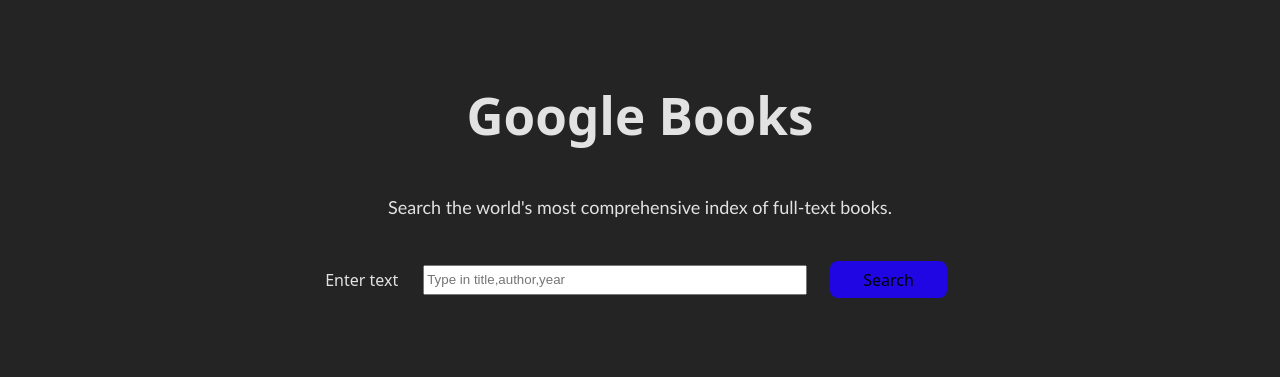
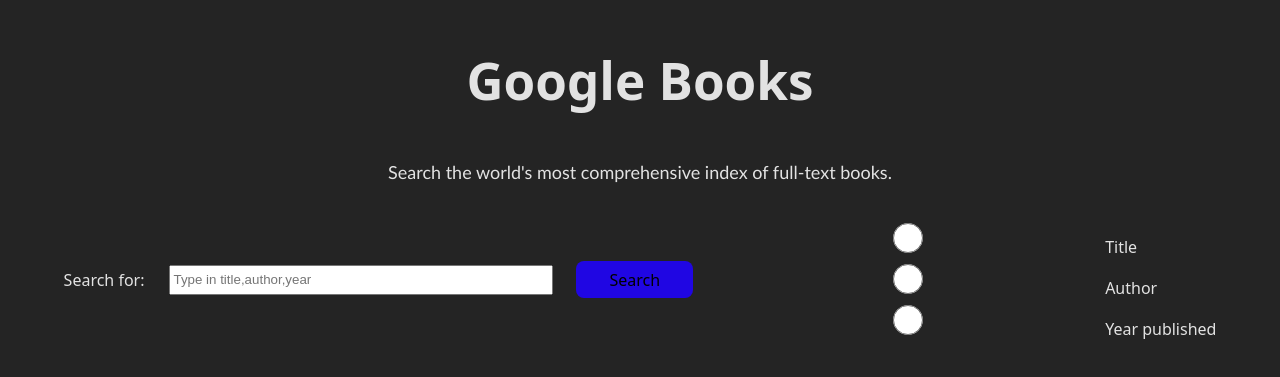
Before and after one commit to carriegale2710/google-books, a React (Vite) app in the folder g-books-app/: page / in a window 1280 px wide. Shown: the part 213-590 px from the top of the page. Built offline with nearby package versions, Linux system fonts and the light colour scheme.

Commit message:
adds adv filter radio inputs in form html (filter by matching titles/author/year published with search bar input)

```diff
--- a/g-books-app/src/App.jsx
+++ b/g-books-app/src/App.jsx
@@ -1,5 +1,5 @@
-import { useState } from 'react'
-import './App.scss'
+import { useState } from 'react';
+import './App.scss';
 
 function App() {
   //const [count, setCount] = useState(0)
@@ -11,14 +11,20 @@
         <p>Search the world's most comprehensive index of full-text books.</p>
       </header>
       <form>
-        <>
-          <label htmlFor="search-bar">Enter text</label><br />
-          <input type="text" name='search-bar'placeholder='Type in title,author,year'/>
-        </>
-        <button type='submit'>Search</button>
+        <label htmlFor="search-bar">Search for:</label><br />
+        <input type="text" name='search-bar' id="search-bar"placeholder='Type in title,author,year'/>
+        <button type='submit' id='search-button'>Search</button>
+        <div id='adv-filter'>
+          <input type="radio" id="title" name="adv-filter" value="title"/>
+          <label for="title">Title</label><br/>
+          <input type="radio" id="author" name="adv-filter" value="author"/>
+          <label for="author">Author</label><br/>
+          <input type="radio" id="year" name="adv-filter" value="year"/>
+          <label for="year">Year published</label><br/>
+        </div>
       </form>
     </>
   )
 }
 
-export default App
+export default App;
```
Also changed, not shown: 1 other file (tests, documents, lock files or other folders).
